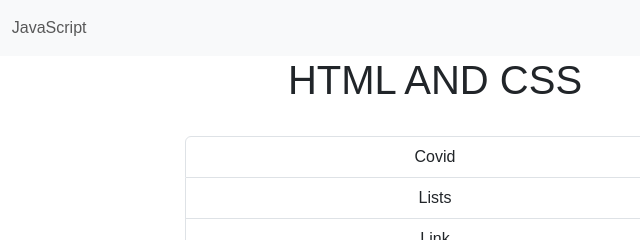
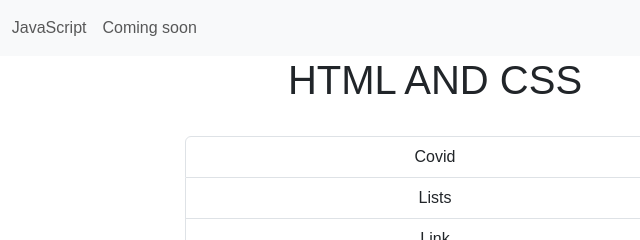
Before and after one commit to ttiramisu/ifreference, a plain HTML site: page html.html in a window 1280 px wide. Shown: the top 240 px of the page, 205-845 px from the left. Drawn offline with Linux system fonts and the light colour scheme.

Commit message:
added coming soon header

```diff
--- a/html.html
+++ b/html.html
@@ -30,6 +30,9 @@
             </li>
             <li class="nav-item">
               <a class="nav-link" href="javascript.html">JavaScript</a>
+            </li>
+            <li class="nav-item">
+              <a class="nav-link" href="coming soon.html">Coming soon</a>
             </li>
           </ul>
         </div>
```
